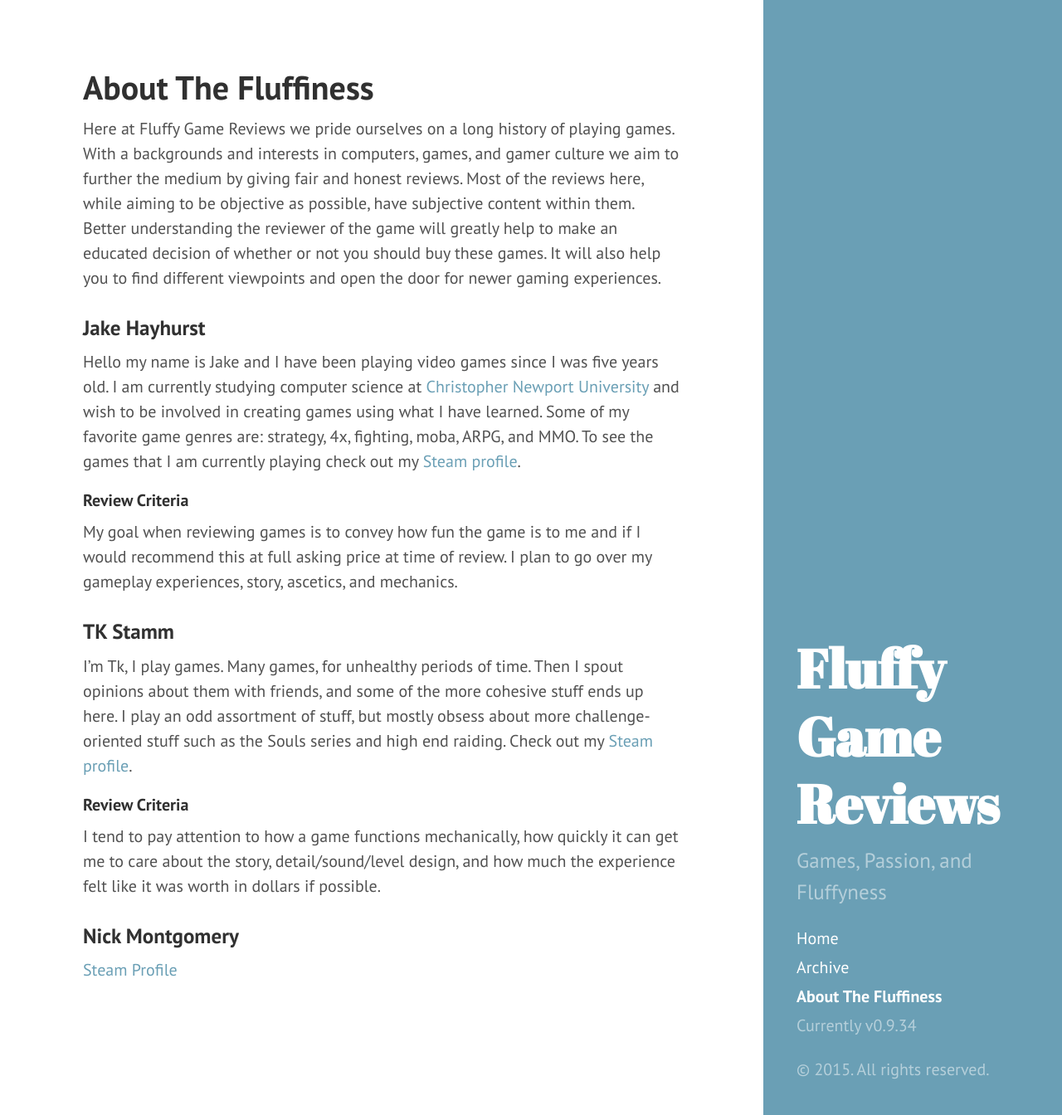
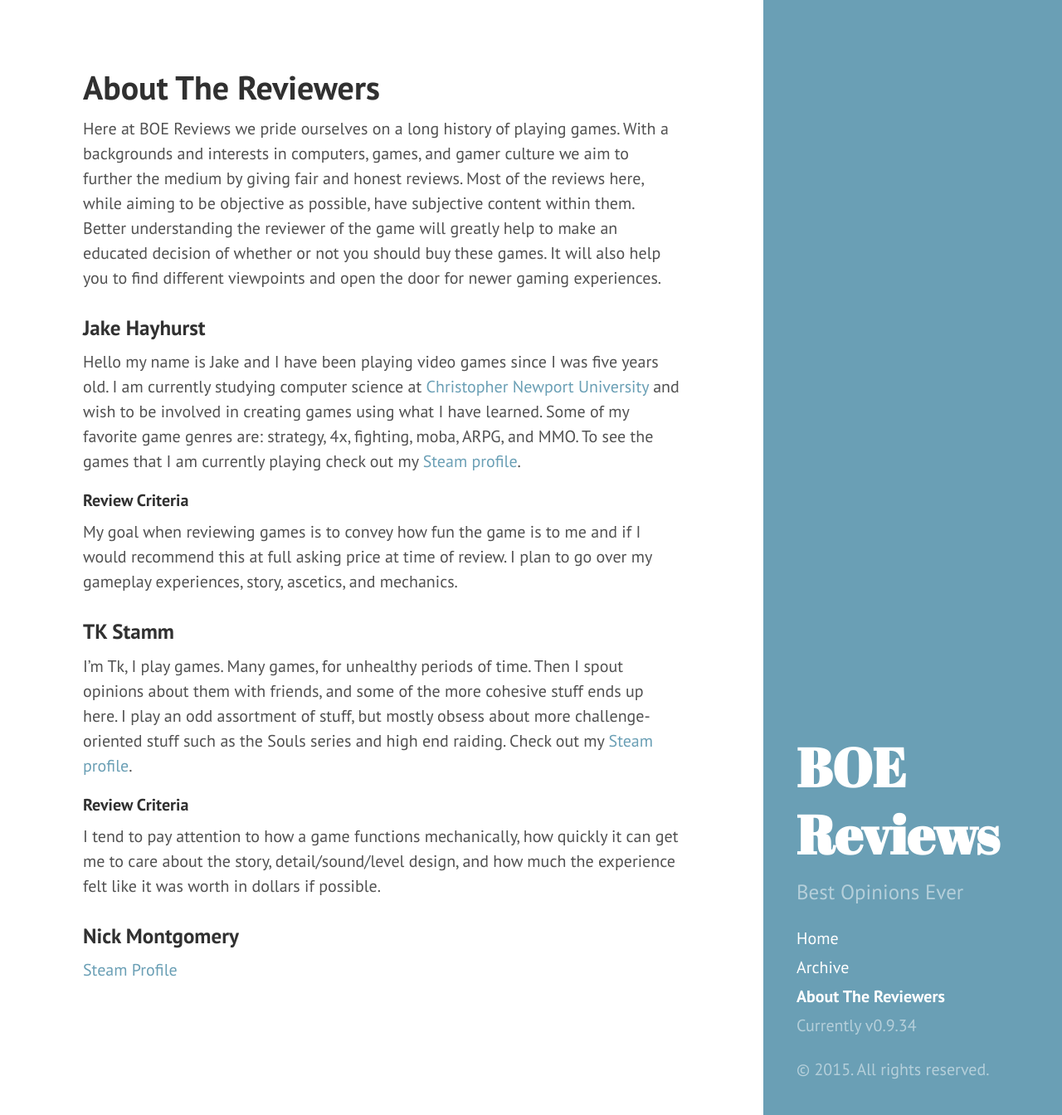
Before and after one commit to LordFluffyPants/LordFluffyPants.github.io, a Jekyll site: the page built from about.md, in a window 1280 px wide and 1344 px high. Shown: the whole window at 83% size. Built offline with Jekyll 4.4.1, drawn with Linux system fonts in a browser that asks for light colours; Markdown is read by kramdown in place of the engine named in the settings.

Commit message:
changed site to reflect new name

```diff
--- a/_config.yml
+++ b/_config.yml
@@ -7,9 +7,9 @@ permalink:        pretty
 relative_permalinks: true
 
 # Setup
-title:            Fluffy Game Reviews
-description:      'Games, Passion, and Fluffyness'
-tagline: 		  What are games without some fluff
+title:            BOE Reviews
+description:      'Best Opinions Ever'
+tagline: 		  The best opinions Ever on the internet
 url:              https://github.com/LordFluffyPants
 baseurl:          /
 
--- a/about.md
+++ b/about.md
@@ -1,9 +1,9 @@
 ---
 layout: page
-title: About The Fluffiness
+title: About The Reviewers
 ---
 
-Here at Fluffy Game Reviews we pride ourselves on a long history of playing games. With a backgrounds and interests in computers, games, and gamer culture we aim to further the medium by giving fair and honest reviews. Most of the reviews here, while aiming to be objective as possible, have subjective content within them. Better understanding the reviewer of the game will greatly help to make an educated decision of whether or not you should buy these games. It will also help you to find different viewpoints and open the door for newer gaming experiences.
+Here at BOE Reviews we pride ourselves on a long history of playing games. With a backgrounds and interests in computers, games, and gamer culture we aim to further the medium by giving fair and honest reviews. Most of the reviews here, while aiming to be objective as possible, have subjective content within them. Better understanding the reviewer of the game will greatly help to make an educated decision of whether or not you should buy these games. It will also help you to find different viewpoints and open the door for newer gaming experiences.
 
 ###Jake Hayhurst
 Hello my name is Jake and I have been playing video games since I was five years old. I am currently studying computer science at [Christopher Newport University](http://cnu.edu) and wish to be involved in creating games using what I have learned. Some of my favorite game genres are: strategy, 4x, fighting, moba, ARPG, and MMO. To see the games that I am currently playing check out my [Steam profile](http://steamcommunity.com/id/LFP/).
```
Also changed, not shown: public/favicon.ico, public/fluffyman.png (deleted).
